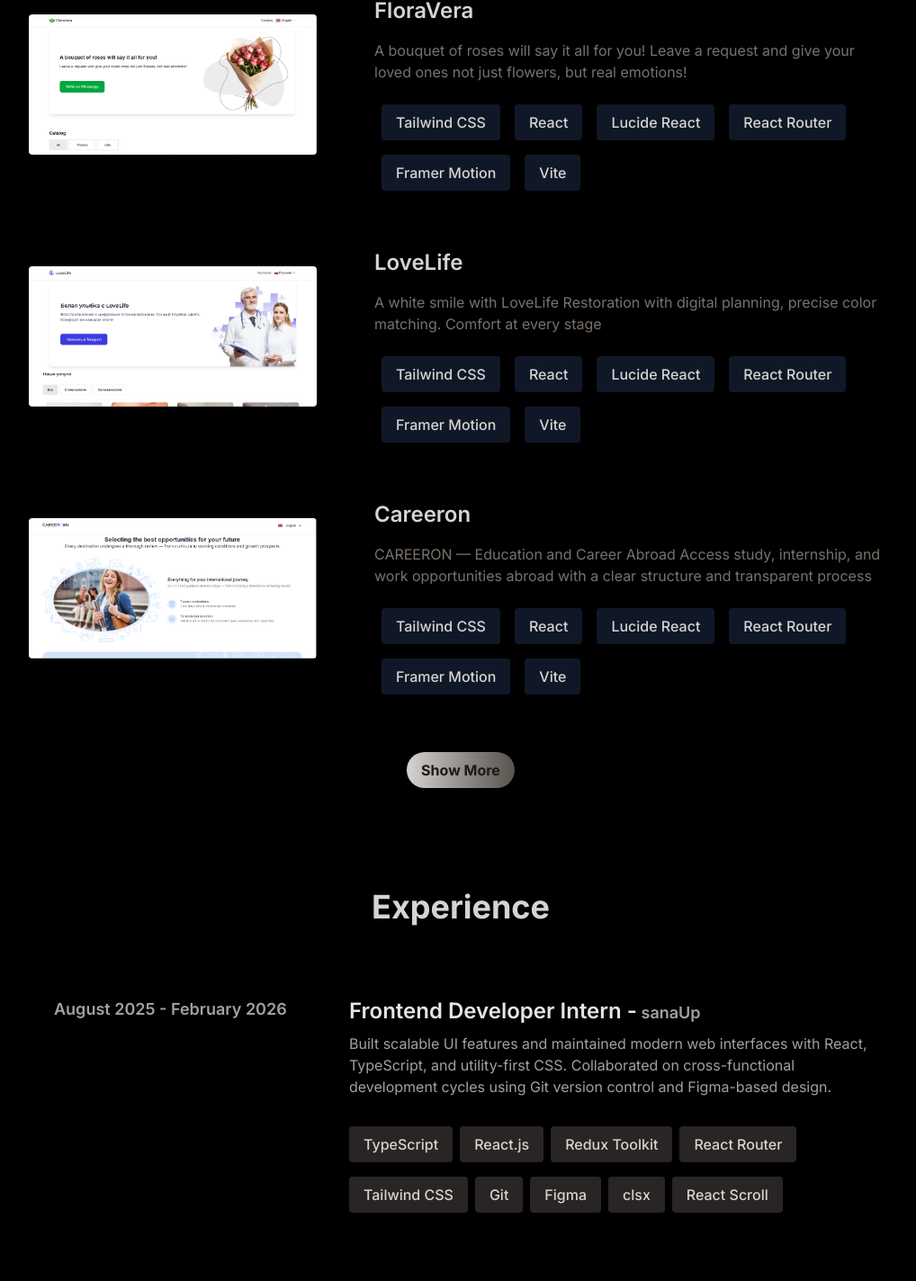
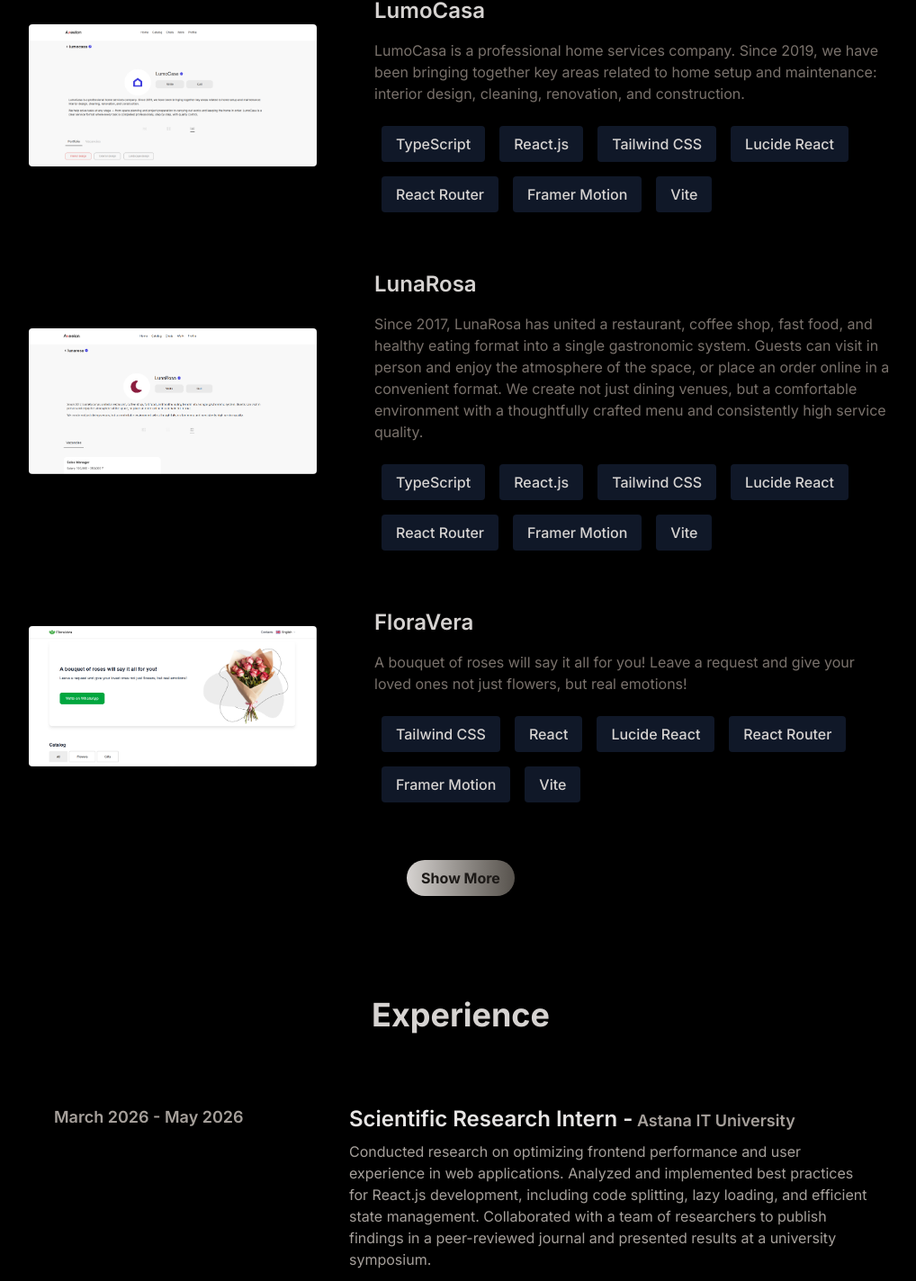
Before and after one commit to Z-Coding-dot/Portfolio, a React (Vite) app: page / in a window 1280 px wide. Shown: the part 2004-3428 px from the top of the page at 90% size, without its empty margins (128-1146 px from the left). Built offline with nearby package versions, Linux system fonts and the light colour scheme.

Commit message:
added new projects

```diff
--- a/src/components/Experience.jsx
+++ b/src/components/Experience.jsx
@@ -26,7 +26,8 @@ const Experience = () => {
 
                     <div className='flex flex-wrap'>
                     {exp.technologies.map((te, index) =>(
-                    <span key={index} className="text-sm sm:text-base font-medium bg-stone-800 text-stone-300 mr-2 mt-4 py-2 px-4 rounded ">{te}</span>
+                    <span key={index} className="text-xs sm:text-base font-medium bg-stone-800
+                     text-stone-300 mr-2 mt-4 py-2 px-4 rounded ">{te}</span>
                         ))}
                     </div>
                 </motion.div>
--- a/src/components/Hero.jsx
+++ b/src/components/Hero.jsx
@@ -31,7 +31,7 @@ const Hero = () => {
             initial={{ opacity: 0, x: -400 }}
             animate={{ opacity: 1, x: 0 }}
             transition={{ duration: 2.9, ease: 'easeInOut' }}
-            className="text-base sm:text-lg max-w-lg text-stone-400 my-2 py-5 leading-relaxed">{HERO_CONTENT}</motion.p>
+            className="text-sm sm:text-lg max-w-lg text-stone-400 my-2 py-5 leading-relaxed">{HERO_CONTENT}</motion.p>
           <motion.a
             initial={{ opacity: 0, y: 200 }}
             animate={{ opacity: 1, y: 0 }}
--- a/src/components/Navbar.jsx
+++ b/src/components/Navbar.jsx
@@ -6,9 +6,9 @@ const Navbar = () => {
     <nav className="fixed top-0 left-0 w-full z-50 h-14 bg-transparent backdrop-blur-2xl flex items-center justify-between py-4">
       <div className="flex items-center justify-between w-full">
         <a href="/" aria-label="Home">
-          <img src={logo} className="mx-4 w-50" />
+          <img src={logo} className="mx-2 sm:mx-4 w-30 sm:w-50" />
         </a>
-        <div className="flex items-center justify-center m-8 gap-4 text-2xl">
+        <div className="flex items-center justify-center m-4 sm:m-8 gap-2 sm:gap-4 sm:text-2xl">
           <a
             href="https://www.linkedin.com/in/ziaulhaq-parsa-karimi-8a6149373?lipi=urn%3Ali%3Apage%3Ad_flagship3_profile_view_base_contact_details%3B9y6oVBtLQKC6xSkF1BvR4g%3D%3D"
             aria-label="LinkedIn" rel="noreferrer" target="_blank">
--- a/src/components/Projects.jsx
+++ b/src/components/Projects.jsx
@@ -38,7 +38,7 @@ const Projects = () => {
             <div className='flex flex-wrap items-center justify-start'>
               {project.technologies.map((tech, index) => (
                 <span key={index}
-                  className='px-4 py-2  bg-gray-900 rounded  mx-2 my-2 font-medium text-sm sm:text-base' >{tech}</span>
+                  className='px-4 py-2  bg-gray-900 rounded mx-2 my-2 font-medium text-xs sm:text-base' >{tech}</span>
               ))}
             </div>
           </motion.div>
--- a/src/constants/index.js
+++ b/src/constants/index.js
@@ -13,6 +13,8 @@ import loveLife from "../assets/projects/loveLife.png";
 import floraVera from "../assets/projects/floraVera.png";
 import aveelon from "../assets/projects/aveelon.png";
 import skillBridge from "../assets/projects/skillBridge.png";
+import lumoCasa from "../assets/projects/lumoCasa.png";
+import lunaRosa from "../assets/projects/lunaRosa.png";
 
 export const HERO_CONTENT = `I'm a passionate and detail-oriented recent graduated student from Astana IT University in Computer Science,
  specializing in Frontend Web Development using modern technologies like React.js, Tailwind CSS, TypeScript, and JavaScript (ES6+).
@@ -26,9 +28,18 @@ export const ABOUT_TEXT = `I am a dedicated and versatile full stack developer w
 
 export const EXPERIENCES = [
   {
+    year: "March 2026 - May 2026",
+    role: "Scientific Research Intern",
+    company: "Astana IT University",
+    description: `Conducted research on optimizing frontend performance and user experience in web applications.
+    Analyzed and implemented best practices for React.js development, including code splitting, lazy loading, and efficient state management.
+    Collaborated with a team of researchers to publish findings in a peer-reviewed journal and presented results at a university symposium.`,
+    technologies: ["Python", "Pandas", "Numpy", "Scikit-learn,", "Matplotlib", "Performance Optimization"],
+  },
+  {
     year: "August 2025 - February 2026",
-    role: "Frontend Developer Intern",
-    company: "sanaUp",
+    role: "Frontend Developer",
+    company: "SanaUp",
     description: `Built scalable UI features and maintained modern web interfaces with React, TypeScript, and utility-first CSS. Collaborated on cross-functional development cycles using Git version control and Figma-based design.`,
     technologies: [
       "TypeScript",
@@ -97,6 +108,20 @@ export const PROJECTS = [
     link: "https://aveelon.com/",
   },
   {
+    title: "LumoCasa",
+    image: lumoCasa,
+    description:"LumoCasa is a professional home services company. Since 2019, we have been bringing together key areas related to home setup and maintenance: interior design, cleaning, renovation, and construction.",
+    technologies: ["TypeScript", "React.js", "Tailwind CSS", "Lucide React", "React Router", "Framer Motion", "Vite"],
+    link: "https://aveelon.com/lumocasa?tab=about"
+  },
+  {
+    title: "LunaRosa",
+    image: lunaRosa,
+    description:"Since 2017, LunaRosa has united a restaurant, coffee shop, fast food, and healthy eating format into a single gastronomic system. Guests can visit in person and enjoy the atmosphere of the space, or place an order online in a convenient format. We create not just dining venues, but a comfortable environment with a thoughtfully crafted menu and consistently high service quality.",
+    technologies: ["TypeScript", "React.js", "Tailwind CSS", "Lucide React", "React Router", "Framer Motion", "Vite"],
+    link: "https://aveelon.com/lunarosa?tab=about"
+  },
+  {
     title: "FloraVera",
     image: floraVera,
     description:
@@ -109,7 +134,8 @@ export const PROJECTS = [
       "Framer Motion",
       "Vite",
     ],
-    link: "https://floravera.offiwebsite.com/",
+    // link: "https://floravera.offiwebsite.com/",
+    link: "https://aveelon.com/floravera",
   },
   {
     title: "LoveLife",
@@ -124,7 +150,8 @@ export const PROJECTS = [
       "Framer Motion",
       "Vite",
     ],
-    link: "https://lovelife.offiwebsite.com/",
+    // link: "https://lovelife.offiwebsite.com/",
+    link: "https://aveelon.com/lovelife",
   },
   {
     title: "Careeron",
@@ -139,7 +166,8 @@ export const PROJECTS = [
       "Framer Motion",
       "Vite",
     ],
-    link: "https://careeron.offiwebsite.com/",
+    // link: "https://careeron.offiwebsite.com/",
+    link: "https://aveelon.com/careeron",
   },
   {
     title: "DreamWay",
```
Also changed, not shown: src/assets/projects/lumoCasa.png (added), src/assets/projects/lunaRosa.png (added).
